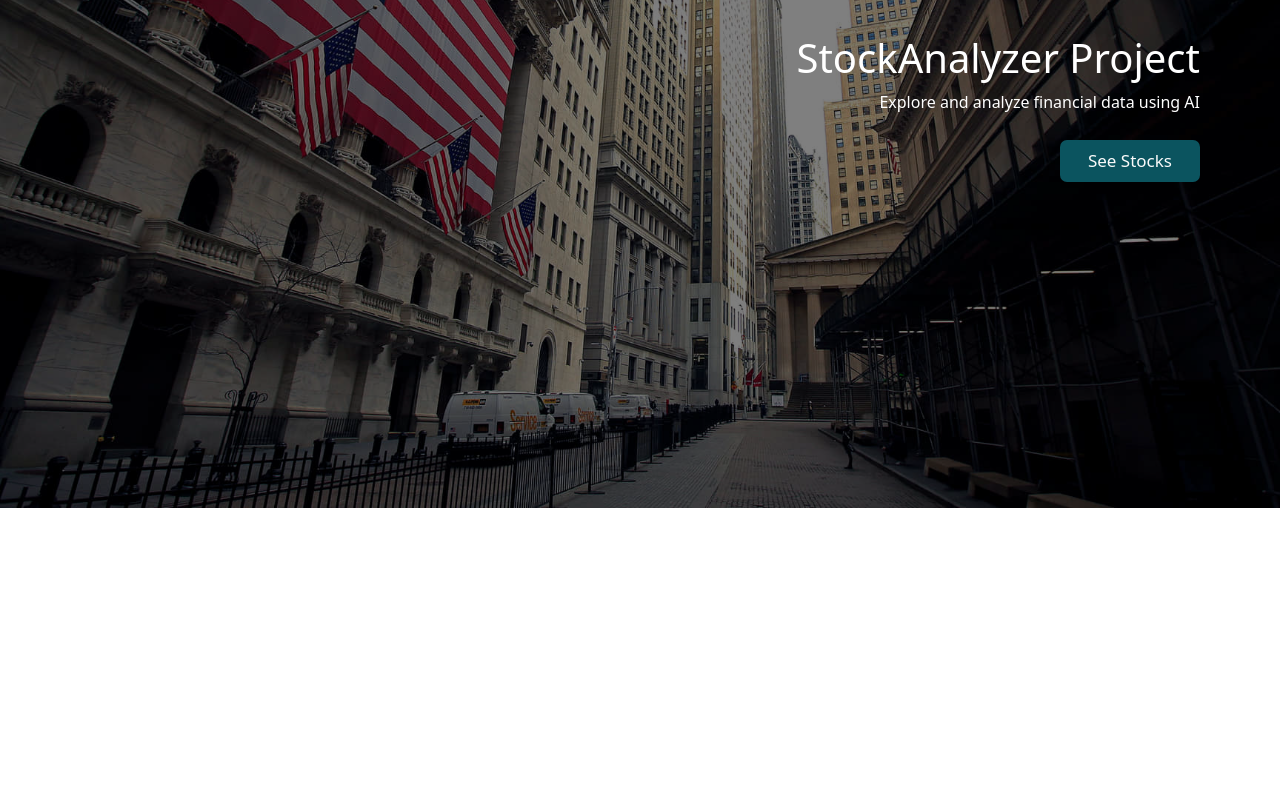
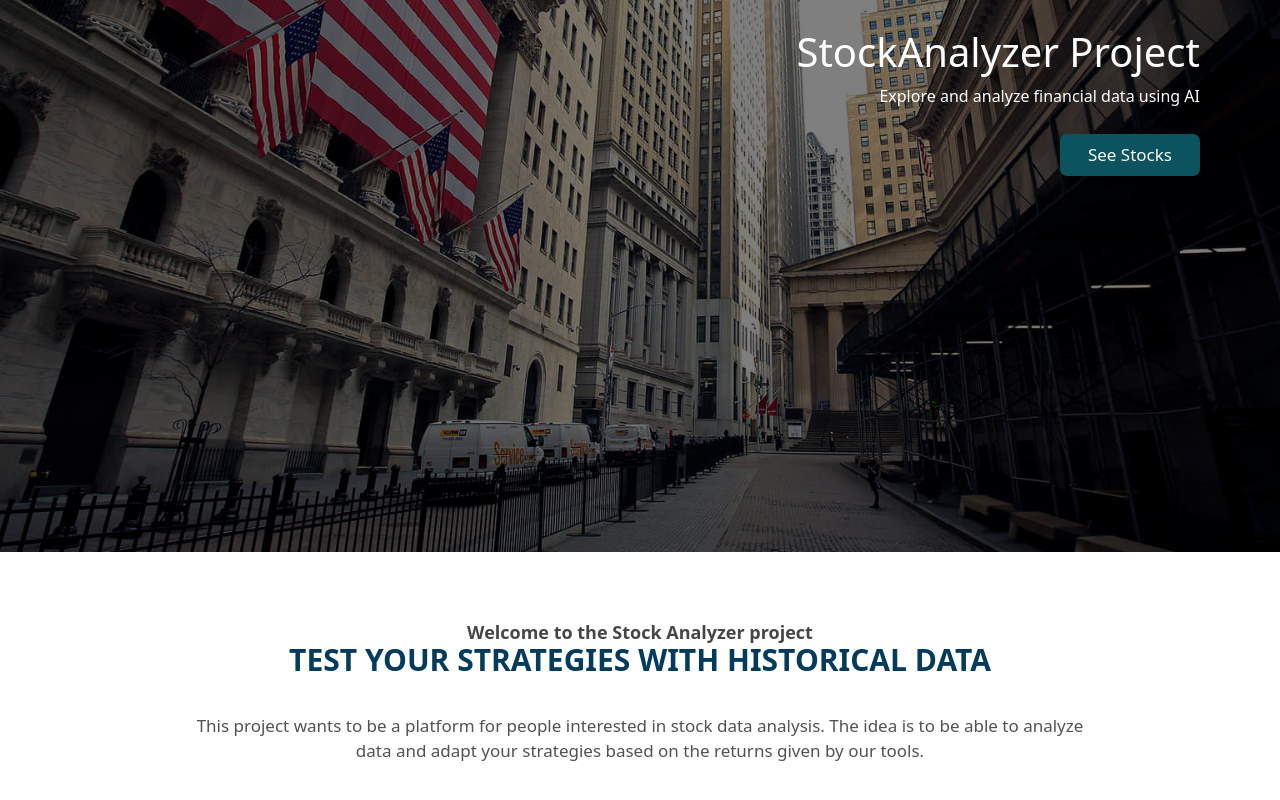
Before and after one commit to QuiannZo/Stock-analysis-tool, a Next.js app in the folder stock-analyzer/: page / in a window 1280 px wide. Shown: the part 348-1148 px from the top of the page. Before the commit the page ends 856 px from the top, so only its background shows below. Built offline with nearby package versions, Linux system fonts and the light colour scheme.

Commit message:
Header modifications and welcomeText component.

```diff
--- a/stock-analyzer/src/app/page.js
+++ b/stock-analyzer/src/app/page.js
@@ -1,9 +1,13 @@
 import "./globals.css"
 
 import WelcomeImage from "../components/welcomeImage/welcomeImage"
+import WelcomeText from "@/components/welcomeText/WelcomeText";
 
 export default function Home() {
   return (
-    <WelcomeImage backgroundImage={"/imgs/background.jpg"} />
+    <main>
+      <WelcomeImage backgroundImage={"/imgs/background.jpg"} />
+      <WelcomeText />
+    </main>
   );
 }
--- a/stock-analyzer/src/components/header/Header.jsx
+++ b/stock-analyzer/src/components/header/Header.jsx
@@ -17,6 +17,7 @@ export default function Header() {
       variant="light"
       expanded={expanded}
       className="shadow-sm py-2"
+      fixed="top"
     >
       <Container>
         <Navbar.Brand as={Link} href="/" className="d-flex align-items-center">
--- a/stock-analyzer/src/components/welcomeImage/welcomeImage.css
+++ b/stock-analyzer/src/components/welcomeImage/welcomeImage.css
@@ -3,10 +3,10 @@
 .content {
   position: relative;
   width: 100%;
-  height: 800px;
+  height: 900px;
   background-size: cover;
   background-position: center;
-  background-attachment: fixed;
+  /*background-attachment: fixed;*/
   overflow: hidden;
 
   display: flex;
--- /dev/null
+++ b/stock-analyzer/src/components/welcomeText/WelcomeText.css
@@ -0,0 +1,39 @@
+/*----------------Welcome---------------*/
+
+#welcome {
+    margin-top: 20px;
+    padding: 50px 0px;
+    color: #ababab;
+}
+
+.row {
+display: flex;
+justify-content: space-between;
+flex-wrap: wrap;
+}
+
+.welcome-col {
+flex-basis: 80%;
+margin: 0 auto;
+text-align: center;
+}
+
+.welcome-col p {
+color: #525252;
+margin-top: 35px;
+font-size: 17px;
+font-weight: normal;
+}
+
+.welcome-col h2 {
+font-size: 18px;
+font-weight: bold;
+color: #464646;
+}
+
+.subtitle {
+color: rgb(3, 59, 92);
+font-size: 30px;
+font-weight: 600;
+margin-top: -10px;
+}
--- /dev/null
+++ b/stock-analyzer/src/components/welcomeText/WelcomeText.jsx
@@ -0,0 +1,20 @@
+import './WelcomeText.css';
+
+export default function WelcomeText() {
+  return (
+    <div id="welcome">
+      <div className="container">
+        <div className="row">
+          <div className="welcome-col">
+            <h2>Welcome to the Stock Analyzer project</h2>
+            <h1 className="subtitle">TEST YOUR STRATEGIES WITH HISTORICAL DATA</h1>
+            <p>
+              This project wants to be a platform for people interested in stock data analysis. The idea is to be able to analyze data and adapt
+              your strategies based on the returns given by our tools.
+            </p>
+          </div>
+        </div>
+      </div>
+    </div>
+  );
+}
```
